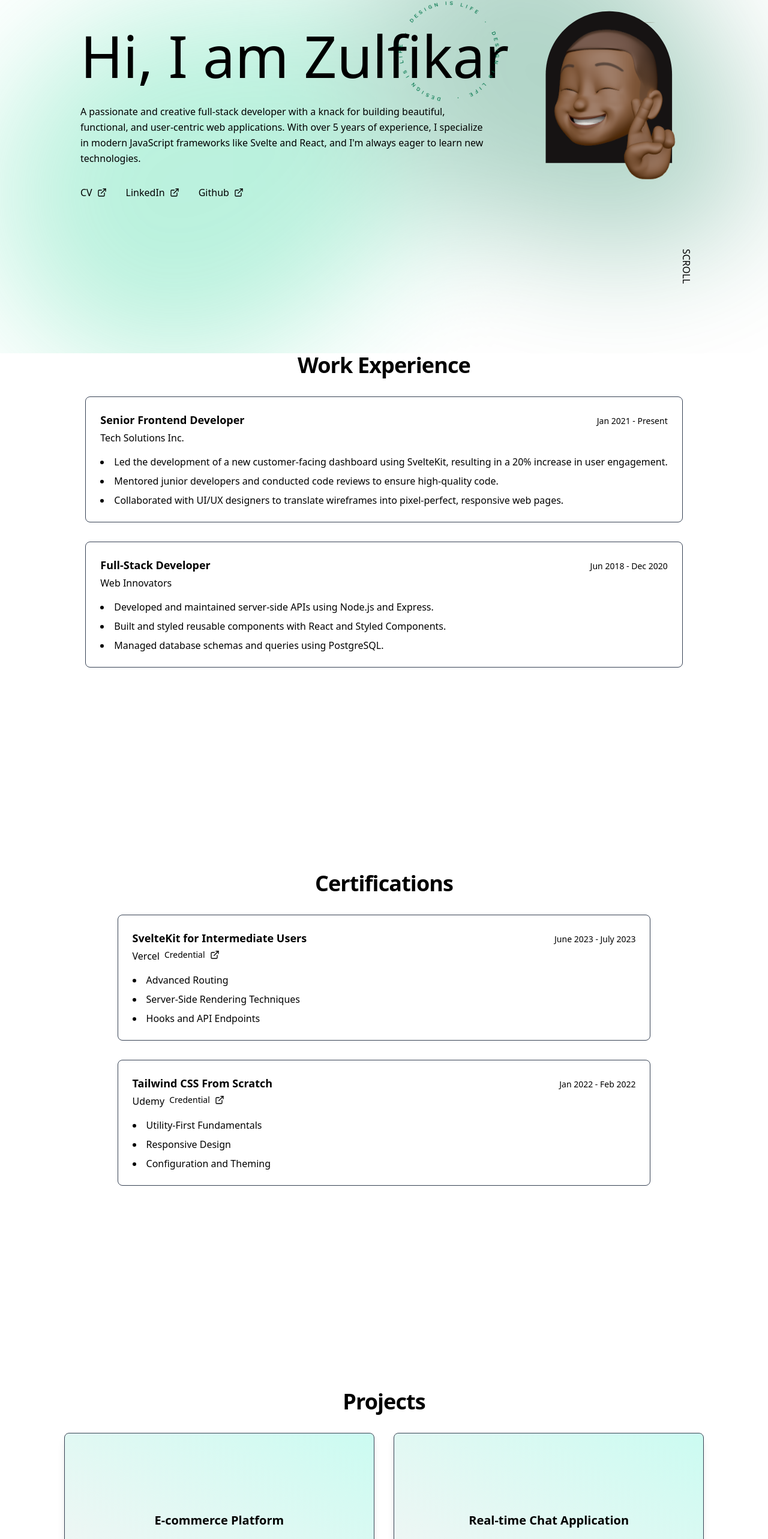
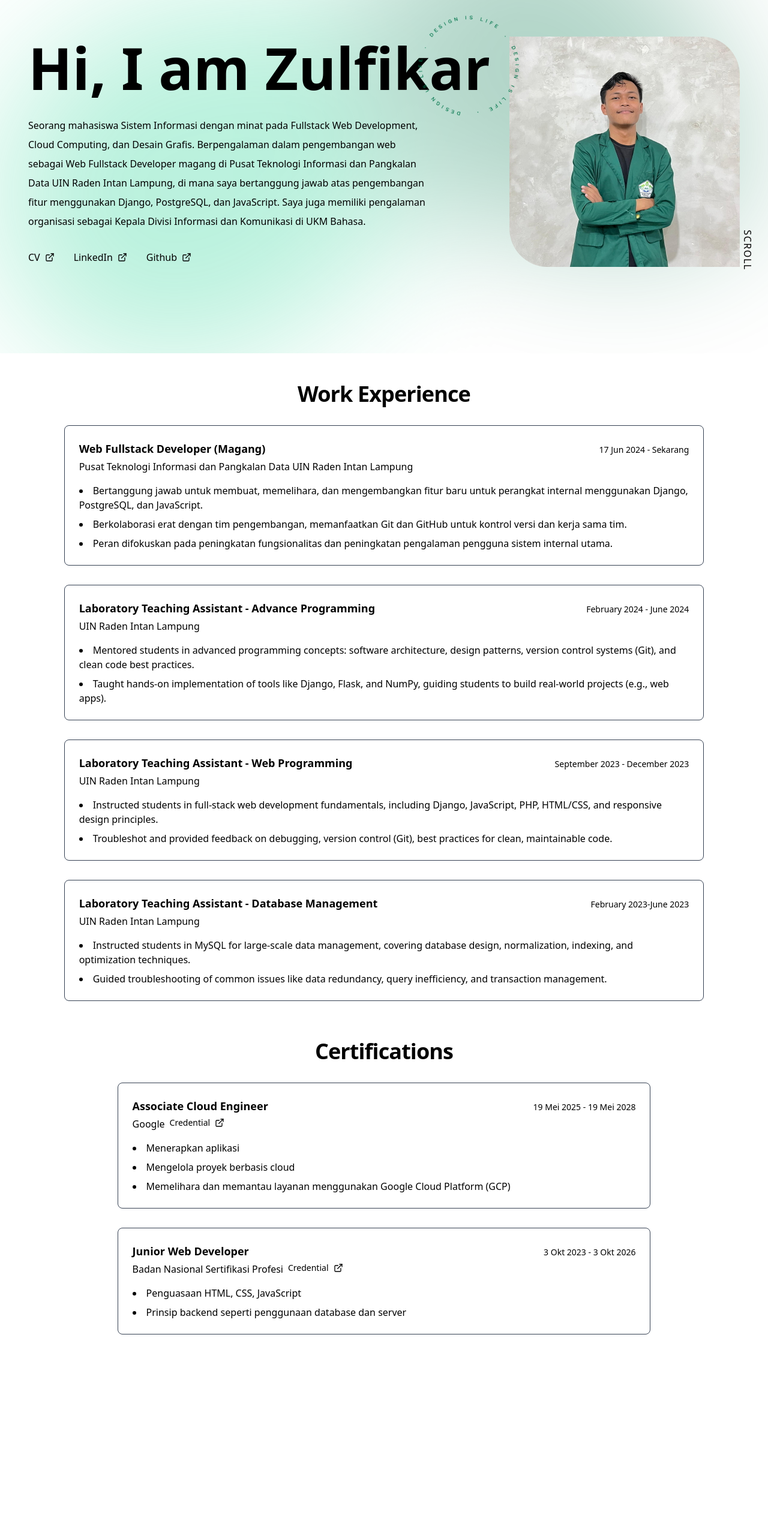
Before and after one commit to zulfikarrosadi/svelte-portfolio, a SvelteKit app: page / in a window 1280 px wide. Shown: the part 211-2777 px from the top of the page at 60% size. Built offline with nearby package versions, Linux system fonts and the light colour scheme.

Commit message:
update the data

```diff
--- a/package.json
+++ b/package.json
@@ -27,6 +27,7 @@
 	},
 	"dependencies": {
 		"@lucide/svelte": "^0.525.0",
+		"@sveltejs/adapter-vercel": "^5.7.2",
 		"@tailwindcss/vite": "^4.1.11",
 		"tailwindcss": "^4.1.11"
 	}
--- a/src/lib/portfolioData.json
+++ b/src/lib/portfolioData.json
@@ -4,103 +4,160 @@
     "title": "Full-Stack Web Developer",
     "email": "zulfikarrosadi31@gmail.com",
     "github": "https://github.com/zulfikarrosadi",
-    "linkedin": "https://linkedin.com/in/zulfikarrosadi",
-    "summary": "A passionate and creative full-stack developer with a knack for building beautiful, functional, and user-centric web applications. With over 5 years of experience, I specialize in modern JavaScript frameworks like Svelte and React, and I'm always eager to learn new technologies."
+    "linkedin": "https://www.linkedin.com/in/zulfikarrosadi/",
+    "summary": "Seorang mahasiswa Sistem Informasi dengan minat pada Fullstack Web Development, Cloud Computing, dan Desain Grafis. Berpengalaman dalam pengembangan web sebagai Web Fullstack Developer magang di Pusat Teknologi Informasi dan Pangkalan Data UIN Raden Intan Lampung, di mana saya bertanggung jawab atas pengembangan fitur menggunakan Django, PostgreSQL, dan JavaScript. Saya juga memiliki pengalaman organisasi sebagai Kepala Divisi Informasi dan Komunikasi di UKM Bahasa."
   },
   "experience": [
     {
-      "company": "Tech Solutions Inc.",
-      "role": "Senior Frontend Developer",
-      "duration": "Jan 2021 - Present",
+      "company": "Pusat Teknologi Informasi dan Pangkalan Data UIN Raden Intan Lampung",
+      "role": "Web Fullstack Developer (Magang)",
+      "duration": "17 Jun 2024 - Sekarang",
       "responsibilities": [
-        "Led the development of a new customer-facing dashboard using SvelteKit, resulting in a 20% increase in user engagement.",
-        "Mentored junior developers and conducted code reviews to ensure high-quality code.",
-        "Collaborated with UI/UX designers to translate wireframes into pixel-perfect, responsive web pages."
+        "Bertanggung jawab untuk membuat, memelihara, dan mengembangkan fitur baru untuk perangkat internal menggunakan Django, PostgreSQL, dan JavaScript.",
+        "Berkolaborasi erat dengan tim pengembangan, memanfaatkan Git dan GitHub untuk kontrol versi dan kerja sama tim.",
+        "Peran difokuskan pada peningkatan fungsionalitas dan peningkatan pengalaman pengguna sistem internal utama."
       ]
     },
     {
-      "company": "Web Innovators",
-      "role": "Full-Stack Developer",
-      "duration": "Jun 2018 - Dec 2020",
+      "company": "UIN Raden Intan Lampung",
+      "role": "Laboratory Teaching Assistant - Advance Programming",
+      "duration": "February 2024 - June 2024",
       "responsibilities": [
-        "Developed and maintained server-side APIs using Node.js and Express.",
-        "Built and styled reusable components with React and Styled Components.",
-        "Managed database schemas and queries using PostgreSQL."
+        "Mentored students in advanced programming concepts: software architecture, design patterns, version control systems (Git), and clean code best practices.",
+        "Taught hands-on implementation of tools like Django, Flask, and NumPy, guiding students to build real-world projects (e.g., web apps)."
+      ]
+    },
+    {
+      "company": "UIN Raden Intan Lampung",
+      "role": "Laboratory Teaching Assistant - Web Programming",
+      "duration": "September 2023 - December 2023",
+      "responsibilities": [
+        "Instructed students in full-stack web development fundamentals, including Django, JavaScript, PHP, HTML/CSS, and responsive design principles.",
+        "Troubleshot and provided feedback on debugging, version control (Git), best practices for clean, maintainable code."
+      ]
+    },
+    {
+      "company": "UIN Raden Intan Lampung",
+      "role": "Laboratory Teaching Assistant - Database Management",
+      "duration": "February 2023-June 2023",
+      "responsibilities": [
+        "Instructed students in MySQL for large-scale data management, covering database design, normalization, indexing, and optimization techniques.",
+        "Guided troubleshooting of common issues like data redundancy, query inefficiency, and transaction management."
       ]
     }
   ],
   "projects": [
     {
-      "title": "E-commerce Platform",
-      "description": "A fully-featured e-commerce website with product listings, a shopping cart, and a secure checkout process. Built with SvelteKit and integrated with Stripe for payments.",
-      "technologies": ["SvelteKit", "Tailwind CSS", "Stripe API", "Prisma"],
-      "link": "https://github.com/alexdoe/ecommerce-platform"
+      "title": "Belajaro",
+      "description": "Sebuah sistem pembelajaran terbuka yang kolaboratif dan memaksimalkan aksesibilitas untuk tuna netra dan tuna rungu yang mengikuti standar aksesibilitas WCAG 2.2.",
+      "technologies": [
+        "Sveltekit",
+        "Postgresql",
+        "Typescript",
+        "Adobe PDF API"
+      ],
+      "link": "https://belajaro.vercel.app"
     },
     {
-      "title": "Real-time Chat Application",
-      "description": "A web-based chat application that allows users to communicate in real-time. Features include user authentication, private messaging, and group channels.",
-      "technologies": ["React", "Firebase", "Node.js", "WebSocket"],
-      "link": "https://github.com/alexdoe/chat-app"
+      "title": "BIOS UIN Raden Intan Lampung",
+      "description": "Sinkronisasi data keuangan UIN Raden Intan Lampung dengan kemenkeu. Bertanggung jawab mengembangkan sistem menggunakan Django, MySQL, Postgresql, dan HTMX, serta membangun CICD Pipeline untuk automatic build dan deployment Docker image ke Server UIN Raden Intan Lampung.",
+      "technologies": [
+        "Django",
+        "MySQL",
+        "Postgresql",
+        "HTMX",
+        "CICD",
+        "Docker"
+      ],
+      "link": "https://bios.radenintan.ac.id"
     },
     {
-      "title": "Data Visualization Dashboard",
-      "description": "An interactive dashboard for visualizing complex datasets. Used D3.js to create dynamic and responsive charts and graphs.",
-      "technologies": ["HTML5", "CSS3", "JavaScript", "D3.js"],
-      "link": "https://github.com/alexdoe/data-dashboard"
+      "title": "Kreasi",
+      "description": "A mobile app that suggests personalized learning road-maps based on user assessments. A RESTful API was developed for user assessments and recommendations, hosted on Google Cloud using App Engine and Cloud Run for scalability. 45]",
+      "technologies": [
+        "Hapi.js",
+        "MySQL",
+        "Google Cloud App Engine",
+        "Cloud Run"
+      ],
+      "link": "https://github.com/orgs/kreasi-capstone-project"
+    },
+    {
+      "title": "Juadah API",
+      "description": "A web-based bakery platform for purchasing products online. Built a robust API with TypeScript and Express, ensuring data integrity with Zod. Implemented product image uploads with Multer and integrated Midtrans for payments.",
+      "technologies": [
+        "TypeScript",
+        "Express",
+        "MySQL",
+        "Zod",
+        "Multer",
+        "Jest (CI/CD with GitHub Actions & Husky)",
+        "Midtrans"
+      ],
+      "link": "https://github.com/zulfikarrosadi/juadah-backend"
+    },
+    {
+      "title": "Code Roast",
+      "description": "A community-driven forum for programmers to share insights, memes, and discussions. Implemented JWT-based authentication, voting systems, and code snippet highlighting. Designed structured categories, subforums, and moderation tools for content management.",
+      "technologies": [
+        "SvelteKit",
+        "Golang",
+        "MySQL",
+        "JWT",
+        "CI using Github Action"
+      ],
+      "link": "https://github.com/zulfikarrosadi/code_roast"
     }
   ],
   "education": [
     {
-      "name": "University of Technology",
-      "title": "B.Sc. in Computer Science",
-      "duration": "2014 - 2018",
+      "name": "UIN Raden Intan Lampung",
+      "title": "S1 Sistem Informasi",
+      "duration": "Belum Lulus (Semester 8)",
       "details": [
-        "Graduated with honors, focusing on web development and algorithms.",
-        "Active member and later president of the university's competitive programming club."
+        "IPK: 3.70"
       ]
     },
     {
-      "name": "Svelte Community",
-      "title": "Open Source Contributor",
-      "duration": "2021 - Present",
+      "name": "Bangkit Academy",
+      "title": "Cloud Computing",
+      "duration": "September 2024 - Januari 2025",
       "details": [
-        "Actively contribute to SvelteKit documentation, clarifying complex topics for new users.",
-        "Help triage and reproduce issues on the official GitHub repository to accelerate bug fixes."
+        "Program intensif selama 5-6 bulan (500-900 jam belajar) yang menyatukan modul teknis GCP (Google Cloud Foundations, Compute Engine, BackEnd, DevOps, Machine Learning), sesi sinkron (tech, soft skills, dan bahasa Inggris), serta capstone project berbasis tim."
       ]
     },
     {
-      "name": "Codecademy",
-      "title": "Data Science Path",
-      "duration": "Completed 2020",
+      "name": "UKM Bahasa UIN Raden Intan Lampung",
+      "title": "Kepala Divisi Informasi dan Komunikasi",
+      "duration": "31 Jan 2023 - 31 Jan 2024",
       "details": [
-        "Completed modules on Python, Pandas, Matplotlib, and Scikit-learn.",
-        "Finished a capstone project on analyzing public health data."
+        "Menjabat sebagai Ketua Divisi Informasi dan Komunikasi, mengelola citra publik dan strategi komunikasi organisasi.",
+        "Menjadi Ketua Koordinator PDD dan panitia UKM Bahasa Got Talent 3.0, mengembangkan kemampuan kepanitiaan dan kepemimpinan."
       ]
     }
   ],
   "certifications": [
     {
-      "title": "SvelteKit for Intermediate Users",
-      "publisher": "Vercel",
-      "durationStart": "June 2023",
-      "durationEnd": "July 2023",
-      "credentials": "",
+      "title": "Associate Cloud Engineer",
+      "publisher": "Google",
+      "durationStart": "19 Mei 2025",
+      "durationEnd": "19 Mei 2028",
+      "credentials": "a77d64ea2850472b9cfbddffdf7c74a1",
       "skills": [
-        "Advanced Routing",
-        "Server-Side Rendering Techniques",
-        "Hooks and API Endpoints"
+        "Menerapkan aplikasi",
+        "Mengelola proyek berbasis cloud",
+        "Memelihara dan memantau layanan menggunakan Google Cloud Platform (GCP)"
       ]
     },
     {
-      "title": "Tailwind CSS From Scratch",
-      "publisher": "Udemy",
-      "durationStart": "Jan 2022",
-      "durationEnd": "Feb 2022",
-      "credentials": "",
+      "title": "Junior Web Developer",
+      "publisher": "Badan Nasional Sertifikasi Profesi",
+      "durationStart": "3 Okt 2023",
+      "durationEnd": "3 Okt 2026",
+      "credentials": "620102513400054292023",
       "skills": [
-        "Utility-First Fundamentals",
-        "Responsive Design",
-        "Configuration and Theming"
+        "Penguasaan HTML, CSS, JavaScript",
+        "Prinsip backend seperti penggunaan database dan server"
       ]
     }
   ]
--- a/src/routes/+page.svelte
+++ b/src/routes/+page.svelte
@@ -17,6 +17,7 @@
    * @param {Event} event - The click event from the anchor tag.
    */
   function smoothScroll(event) {
+    isMenuOpen = false;
     event.preventDefault();
     const href = event.currentTarget.getAttribute("href");
     const targetId = href.substring(1); // remove the '#'
@@ -42,7 +43,9 @@
 >
   <nav class="w-10/12 flex md:justify-center items-center">
     <!-- Navigation Links -->
-    <div class="hidden md:flex flex-wrap justify-center items-center gap-4 md:gap-8">
+    <div
+      class="hidden md:flex flex-wrap justify-center items-center gap-4 md:gap-8"
+    >
       <div>
         <!-- Use onclick to trigger our custom scroll function -->
         <a href="#me" onclick={smoothScroll} class="p-2 hover:underline"
@@ -72,7 +75,7 @@
         >
       </div>
       <div>
-        <a href={personalInfo.linkedin} class="flex items-center gap-2"
+        <a href={personalInfo.linkedin} class="flex items-center gap-2 hover:underline"
           ><span>CV</span> <ExternalLinkIcon size={16} />
         </a>
       </div>
@@ -80,7 +83,7 @@
     <div class="md:hidden">
       <button
         onclick={() => (isMenuOpen = !isMenuOpen)}
-        class="p-2 text-gray-300 hover:text-cyan-400 transition-colors"
+        class="p-2 text-gray-300 hover:underline transition-colors"
       >
         {#if isMenuOpen}
           <XIcon size={28} color="black" />
@@ -100,36 +103,36 @@
       <a
         href="#me"
         onclick={smoothScroll}
-        class="p-2 hover:text-cyan-400 transition-colors text-xl">About Me</a
+        class="p-2 hover:underline transition-colors text-xl">About Me</a
       >
     </div>
     <div>
       <a
         href="#work"
         onclick={smoothScroll}
-        class="p-2 hover:text-cyan-400 transition-colors text-xl">Experience</a
+        class="p-2 hover:underline transition-colors text-xl">Experience</a
+      >
+    </div>
+    <div>
+      <a
+        href="#certification"
+        onclick={smoothScroll}
+        class="p-2 hover:underline transition-colors text-xl"
+        >Certifications</a
       >
     </div>
     <div>
       <a
         href="#projects"
         onclick={smoothScroll}
-        class="p-2 hover:text-cyan-400 transition-colors text-xl">Projects</a
+        class="p-2 hover:underline transition-colors text-xl">Projects</a
       >
     </div>
     <div>
       <a
         href="#education"
         onclick={smoothScroll}
-        class="p-2 hover:text-cyan-400 transition-colors text-xl">Education</a
-      >
-    </div>
-    <div>
-      <a
-        href="#certifications"
-        onclick={smoothScroll}
-        class="p-2 hover:text-cyan-400 transition-colors text-xl"
-        >Certifications</a
+        class="p-2 hover:underline transition-colors text-xl">Education</a
       >
     </div>
     <div class="mt-4">
@@ -146,47 +149,82 @@
     src="images/bg.svg"
     alt="Abstract background graphic"
     class="fixed h-screen w-screen -z-10"
+    aria-hidden="true"
   />
-
-  <!-- Hero Section -->
+  <div class="max-w-7xl mx-auto px-4 sm:px-6 lg:px-8 pt-28 mb-8">
+    <!-- Responsive Hero Section -->
     <section
       id="me"
-    class="relative flex justify-center h-screen w-10/12 items-center gap-12 mx-auto"
+      class="relative flex justify-center min-h-[calc(100vh-6rem)] w-full items-center"
     >
-    <p class="absolute bottom-1/6 right-0 rotate-90">SCROLL</p>
-    <div class="flex justify-center flex-col gap-8">
+      <p
+        class="absolute bottom-1/4 -right-8 rotate-90 tracking-widest hidden md:inline-block"
+      >
+        SCROLL
+      </p>
+
+      <div
+        class="flex flex-col-reverse text-center items-center gap-12 lg:flex-row-reverse lg:gap-8 lg:text-left"
+      >
+        <!-- Right side illustration -->
+        <div class="w-10/12 lg:w-auto">
+          <img
+            src="images/me.jpg"
+            class="rounded-es-[4rem] rounded-tr-[4rem] w-full max-w-xs mx-auto lg:max-w-sm h-auto"
+            loading="lazy"
+            alt="Zulfikar's headshot picture"
+          />
+        </div>
+
+        <!-- Left side content block -->
+        <div class="flex flex-col gap-8 items-center lg:items-start">
           <div class="relative w-fit">
-        <h1 class="text-8xl">Hi, I am Zulfikar</h1>
+            <!-- Responsive heading -->
+            <h1 class="text-5xl sm:text-6xl lg:text-8xl font-extrabold">
+              Hi, I am {personalInfo.name.split(" ")[0]}
+            </h1>
+            <!-- Decorative image -->
             <img
               src="images/decoration-1.png"
               width="200"
-          class="absolute -top-15 right-0"
+              class="absolute -top-8 -right-12 lg:-top-14 lg:-right-16 w-[120px] lg:w-[200px] hidden xl:inline-block"
               alt="Decorative element"
+              aria-hidden="true"
             />
           </div>
-      <p class="w-2xl text-base/relaxed">{personalInfo.summary}</p>
-      <div class="flex gap-8">
-        <a href={personalInfo.linkedin} class="flex items-center gap-2"
+          <!-- Responsive paragraph with max-width -->
+          <p class="max-w-2xl text-base/loose">{personalInfo.summary}</p>
+
+          <!-- Social and CV links -->
+          <div
+            class="flex flex-wrap justify-center lg:justify-start gap-6 md:gap-8"
+          >
+            <a
+              href="https://www.google.com"
+              target="_blank"
+              rel="noopener noreferrer"
+              class="flex items-center gap-2 hover:underline transition-colors"
               ><span>CV</span> <ExternalLinkIcon size={16} />
             </a>
-        <a href={personalInfo.linkedin} class="flex items-center gap-2"
+            <a
+              href={personalInfo.linkedin}
+              target="_blank"
+              rel="noopener noreferrer"
+              class="flex items-center gap-2 hover:underline transition-colors"
               ><span>LinkedIn</span><ExternalLinkIcon size={16} /></a
             >
-        <a href={personalInfo.github} class="flex items-center gap-2"
+            <a
+              href={personalInfo.github}
+              target="_blank"
+              rel="noopener noreferrer"
+              class="flex items-center gap-2 hover:underline transition-colors"
               ><span>Github</span><ExternalLinkIcon size={16} /></a
             >
           </div>
         </div>
-    <div>
-      <img
-        src="images/head-illustration.svg"
-        alt="Illustration of a person's head"
-        class=""
-        width="250"
-        loading="lazy"
-      />
       </div>
     </section>
+  </div>
 
   <Section title="Work Experience" id="work">
     <div class="space-y-8">
```
Also changed, not shown: static/images/me.jpg (added), 1 other file (tests, documents, lock files or other folders). Lines whose indentation alone changed are shown as unchanged.
